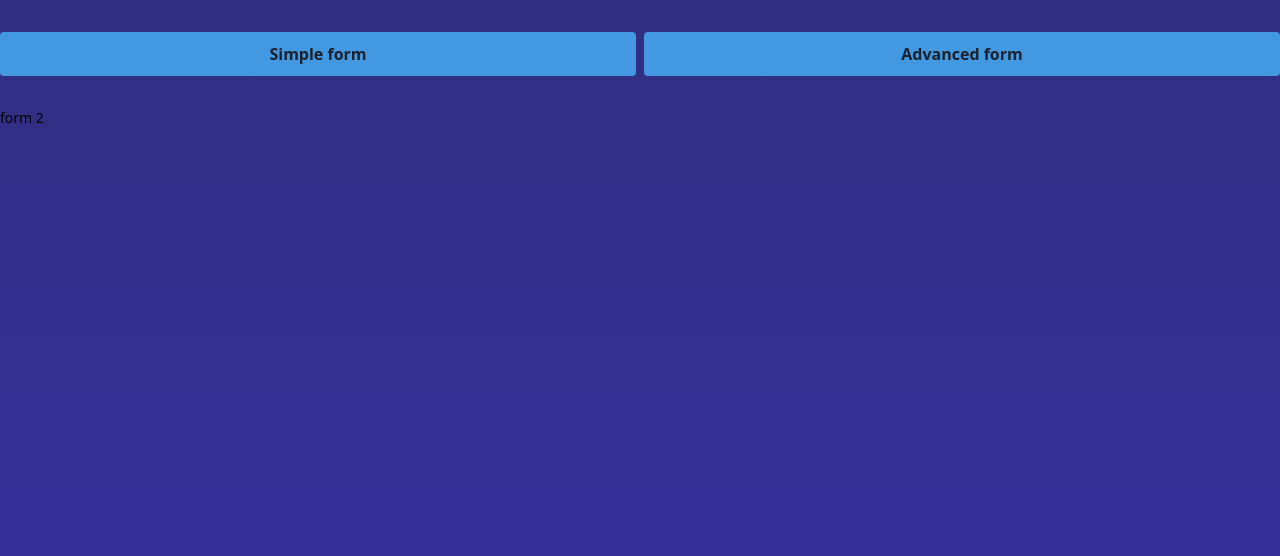
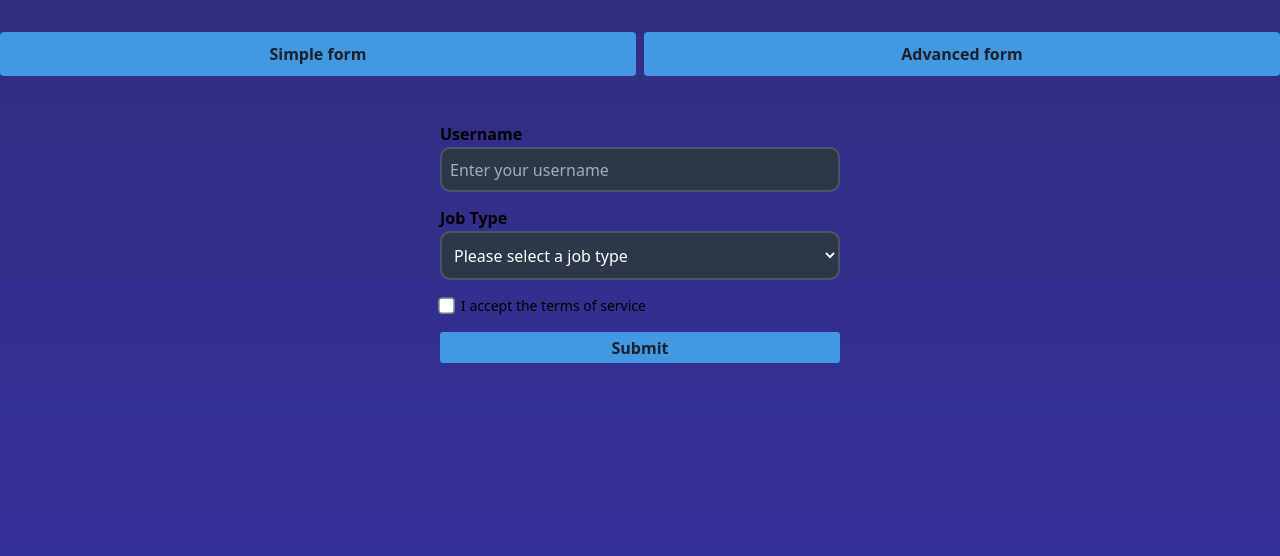
Before and after one commit to maxzz/forms-formik, a React (Vite) app: page / in a window 1280 px wide. Both pictures are taken after a click on the button "Advanced form". Shown: the top 556 px of the page. Built offline with nearby package versions, Linux system fonts and the light colour scheme.

Commit message:
WIP. formik. add Form2 and custom components.

```diff
--- /dev/null
+++ b/src/components/Form2/CustomCheckbox.tsx
@@ -0,0 +1,19 @@
+import { useField } from "formik";
+
+export function CustomCheckbox({ label, ...props }) {
+    const [field, meta] = useField(props);
+
+    return (
+        <>
+            <div className="checkbox">
+                <input
+                    {...field}
+                    {...props}
+                    className={meta.touched && meta.error ? "input-error" : ""} />
+                <span>I accept the terms of service</span>
+            </div>
+
+            {meta.touched && meta.error && <div className="error">{meta.error}</div>}
+        </>
+    );
+}
--- /dev/null
+++ b/src/components/Form2/CustomInput.tsx
@@ -0,0 +1,16 @@
+import { useField } from "formik";
+
+export function CustomInput({ label, ...props }) {
+    const [field, meta] = useField(props);
+
+    return (
+        <>
+            <label>{label}</label>
+            <input
+                {...field}
+                {...props}
+                className={meta.touched && meta.error ? "input-error" : ""} />
+            {meta.touched && meta.error && <div className="error">{meta.error}</div>}
+        </>
+    );
+}
--- /dev/null
+++ b/src/components/Form2/CustomSelect.tsx
@@ -0,0 +1,16 @@
+import { useField } from "formik";
+
+export function CustomSelect({ label, ...props }) {
+    const [field, meta] = useField(props);
+
+    return (
+        <>
+            <label>{label}</label>
+            <select
+                {...field}
+                {...props}
+                className={meta.touched && meta.error ? "input-error" : ""} />
+            {meta.touched && meta.error && <div className="error">{meta.error}</div>}
+        </>
+    );
+}
--- a/src/components/Form2/index.tsx
+++ b/src/components/Form2/index.tsx
@@ -1,7 +1,56 @@
 import React from 'react';
+import { Formik, Form, FormikHelpers } from 'formik';
+import { advancedSchema } from '../../schemas';
+import {CustomCheckbox} from "./CustomCheckbox";
+import {CustomInput} from "./CustomInput";
+import {CustomSelect} from "./CustomSelect";
+
+type Values = {
+    username: string;
+    jobType: string;
+    acceptedTos: boolean;
+};
+
+const onSubmit = async (values: Values, actions: FormikHelpers<Values>) => {
+    await new Promise((resolve) => setTimeout(resolve, 1000));
+    actions.resetForm();
+};
 
 export function Form2() {
     return (
-        <div>form 2</div>
+        <Formik
+            initialValues={{
+                username: "",
+                jobType: "",
+                acceptedTos: false
+            }}
+            validationSchema={advancedSchema}
+            onSubmit={onSubmit}
+        >
+            {({ isSubmitting }) => (
+                <Form>
+                    <CustomInput
+                        label="Username"
+                        name="username"
+                        type="text"
+                        placeholder="Enter your username" />
+                    <CustomSelect
+                        label="Job Type"
+                        name="jobType"
+                        placeholder="Please select a job"
+                    >
+                        <option value="">Please select a job type</option>
+                        <option value="developer">Developer</option>
+                        <option value="designer">Designer</option>
+                        <option value="manager">Product Manager</option>
+                        <option value="other">Other</option>
+                    </CustomSelect>
+                    <CustomCheckbox type="checkbox" name="acceptedTos" />
+                    <button disabled={isSubmitting} type="submit">
+                        Submit
+                    </button>
+                </Form>
+            )}
+        </Formik>
     );
 }
```
